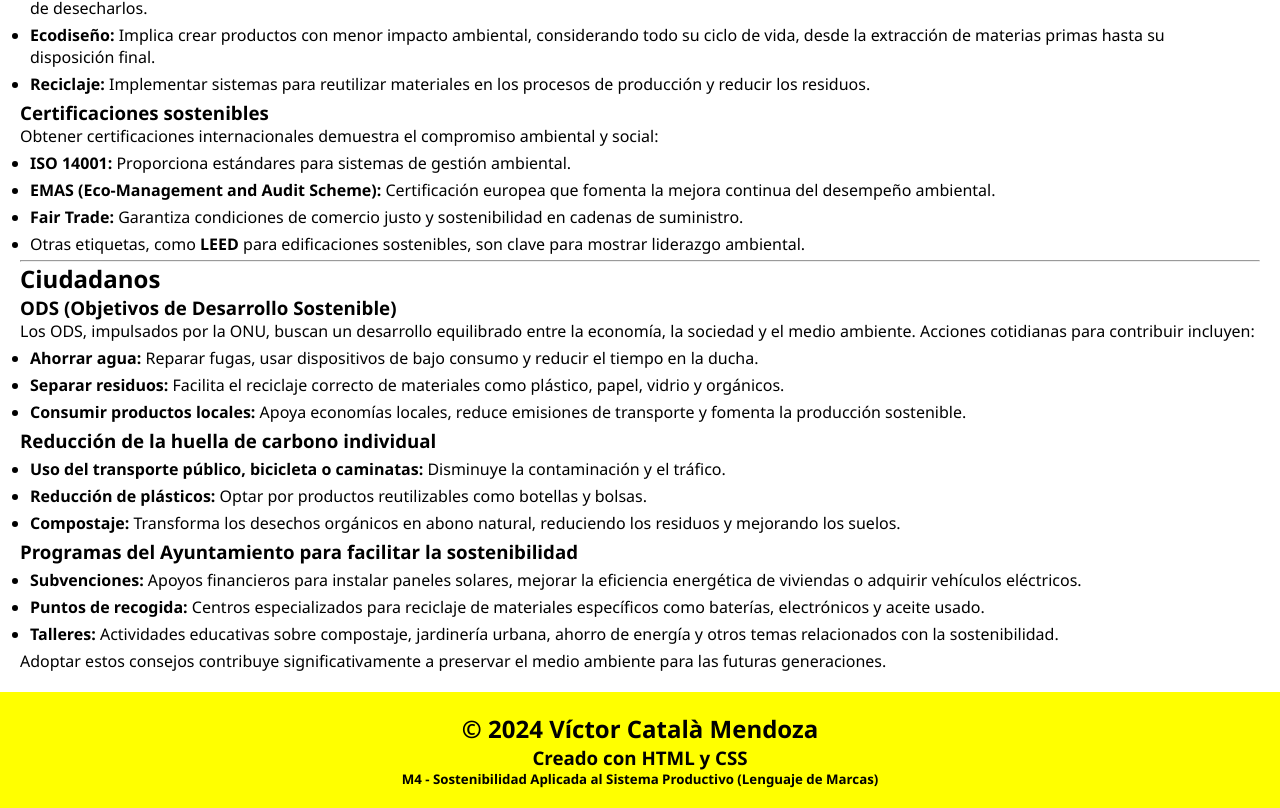
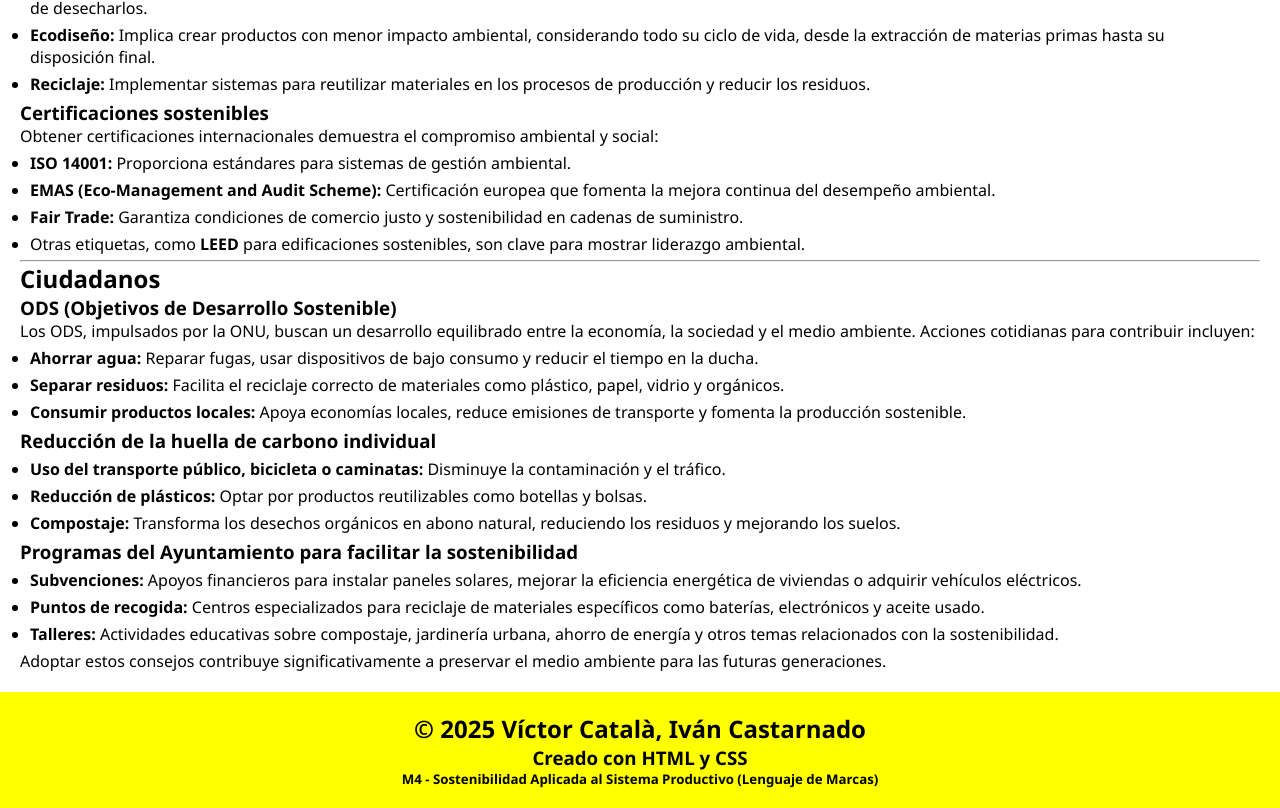
Before and after one commit to adam23vcatala/web-ayuntamiento, a plain HTML site: page consejossostenibilidad.html in a window 1280 px wide. Shown: the part 627-1435 px from the top of the page. Drawn offline with Linux system fonts and the light colour scheme.

Commit message:
Modificados los pies de página

```diff
--- a/consejossostenibilidad.html
+++ b/consejossostenibilidad.html
@@ -99,7 +99,7 @@
 
     </main>
     <footer>
-        <h2>&copy; 2024 Víctor Català Mendoza</h2>
+        <h2>&copy; 2025 Víctor Català, Iván Castarnado</h2>
         <h3>Creado con HTML y CSS</h3>
         <h5>M4 - Sostenibilidad Aplicada al Sistema Productivo (Lenguaje de Marcas)</h5>
     </footer>
```
Also changed, not shown: agenda2030.html (+1 -1 lines), contacto.html (+1 -1 lines), galeria.html (+1 -1 lines), index.html (+1 -1 lines), medioambiente.html (+1 -1 lines).
